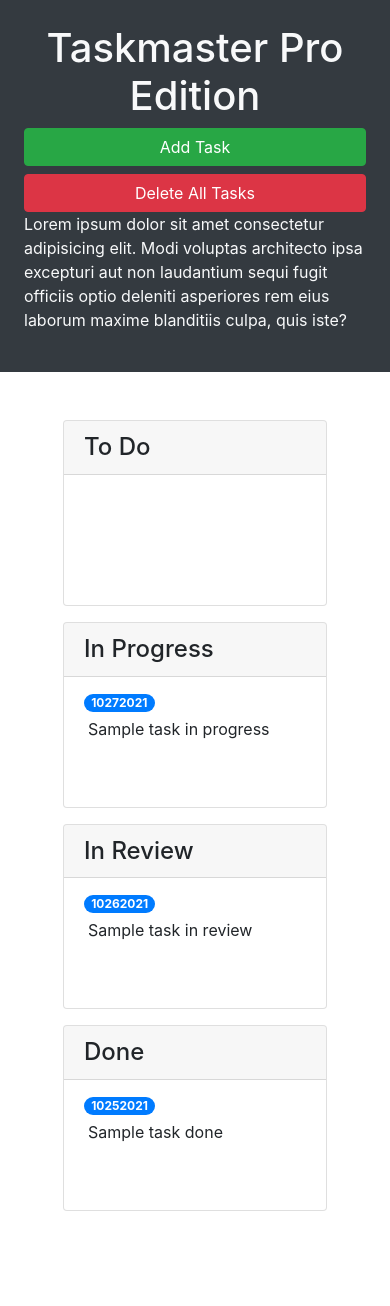
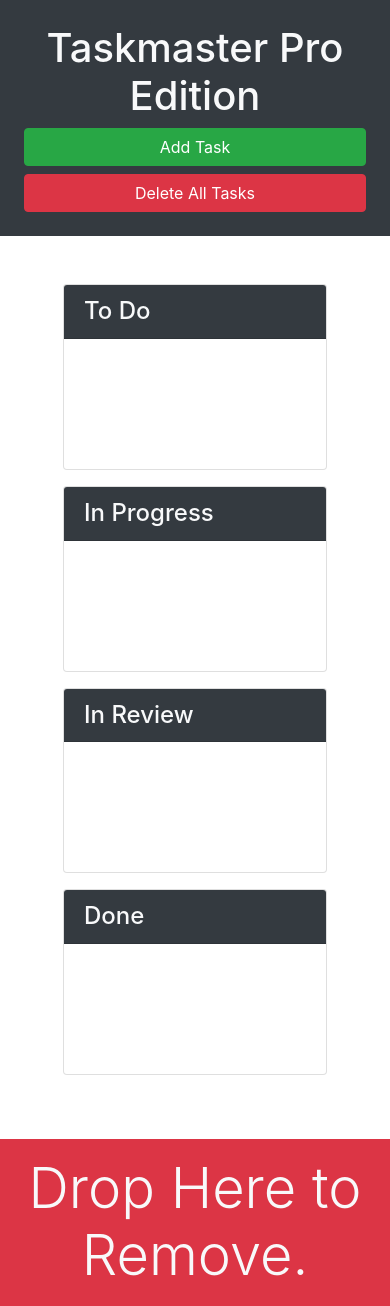
Before and after one commit to LSabin23/taskmaster-pro, a plain HTML site: page index.html in a window 390 px wide. Before the commit the page ends 1275 px from the top, so only its background shows below. Drawn offline with nearby package versions, Linux system fonts and the light colour scheme.

Commit message:
added responsiveness to header and a trash section

```diff
--- a/index.html
+++ b/index.html
@@ -13,70 +13,55 @@
 <body>
 
   <div class="row min-vh-100 no-gutters">
-    <header class="col-12 col-lg-3 bg-dark text-light d-flex flex-column p-4 p-lg-3">
+    <header class="col-12 col-lg-3 bg-dark text-light sticky-top d-flex flex-column p-4 p-lg-3">
       <h1 class="text-center">Taskmaster Pro Edition</h1>
       <button id="create-task" class="btn btn-block btn-success" data-toggle="modal" data-target="#task-form-modal">Add
         Task</button>
       <button id="remove-tasks" class="btn btn-block btn-danger">Delete All Tasks</button>
-      <p class="mt-auto">Lorem ipsum dolor sit amet consectetur adipisicing elit. Modi voluptas architecto ipsa
+      <p class="mt-auto d-none d-lg-block">Lorem ipsum dolor sit amet consectetur adipisicing elit. Modi voluptas architecto ipsa
         excepturi aut non
         laudantium sequi fugit officiis optio deleniti asperiores rem eius laborum maxime blanditiis culpa, quis iste?
       </p>
     </header>
-    <main class="col-12 col-lg-9">
+    <main class="col-12 col-lg-9 d-flex flex-column">
       <div class="m-5 row justify-content-around">
         <!-- TO DO START -->
         <div class="col-12 col-md-6 col-xl-3 mb-3">
           <div class="card">
-            <h4 class="card-header">To Do</h4>
-            <ul id="list-toDo" class="list-group list-group-flush">
-              <!-- <li class="list-group-item">
-                <span class="badge badge-primary badge-pill">10272021</span>
-                <p class="m-1">Sample task to do</p>
-              </li> -->
-            </ul>
+            <h4 class="card-header bg-dark text-light">To Do</h4>
+            <ul id="list-toDo" class="list-group list-group-flush"> </ul>
           </div>
         </div>
         <!-- TO DO END -->
         <!-- IN PROGRESS START -->
         <div class="col-12 col-md-6 col-xl-3 mb-3">
           <div class="card">
-            <h4 class="card-header">In Progress</h4>
-            <ul id="list-inProgress" class="list-group list-group-flush">
-              <li class="list-group-item">
-                <span class="badge badge-primary badge-pill">10272021</span>
-                <p class="m-1">Sample task in progress</p>
-              </li>
-            </ul>
+            <h4 class="card-header bg-dark text-light">In Progress</h4>
+            <ul id="list-inProgress" class="list-group list-group-flush"> </ul>
           </div>
         </div>
         <!-- IN PROGRESS END -->
         <!-- IN REVIEW START -->
         <div class="col-12 col-md-6 col-xl-3 mb-3">
           <div class="card">
-            <h4 class="card-header">In Review</h4>
-            <ul id="list-inReview" class="list-group list-group-flush">
-              <li class="list-group-item">
-                <span class="badge badge-primary badge-pill">10262021</span>
-                <p class="m-1">Sample task in review</p>
-              </li>
-            </ul>
+            <h4 class="card-header bg-dark text-light">In Review</h4>
+            <ul id="list-inReview" class="list-group list-group-flush"> </ul>
           </div>
         </div>
         <!-- IN REVIEW END -->
         <!-- DONE START -->
         <div class="col-12 col-md-6 col-xl-3 mb-3">
           <div class="card">
-            <h4 class="card-header">Done</h4>
-            <ul id="list-done" class="list-group list-group-flush">
-              <li class="list-group-item">
-                <span class="badge badge-primary badge-pill">10252021</span>
-                <p class="m-1">Sample task done</p>
-              </li>
-            </ul>
+            <h4 class="card-header bg-dark text-light">Done</h4>
+            <ul id="list-done" class="list-group list-group-flush"> </ul>
           </div>
         </div>
         <!-- DONE END -->
+      </div>
+      <div id="trash" class="mt-auto">
+        <div class="w-100 bg-danger p-3 text-center text-light display-4">
+          Drop Here to Remove.
+        </div>
       </div>
     </main>
   </div>
```
